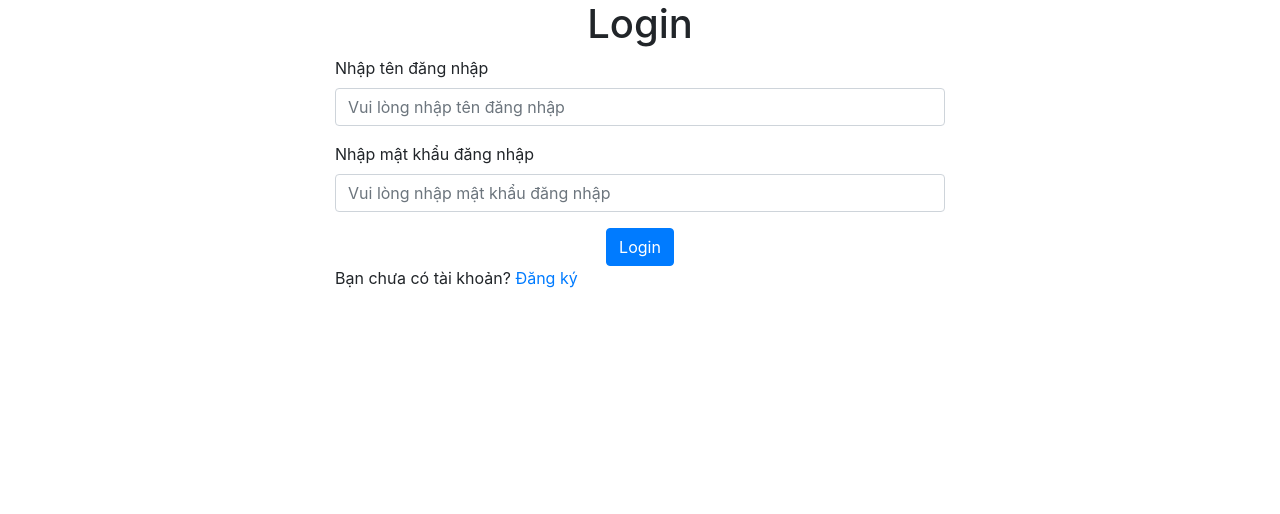
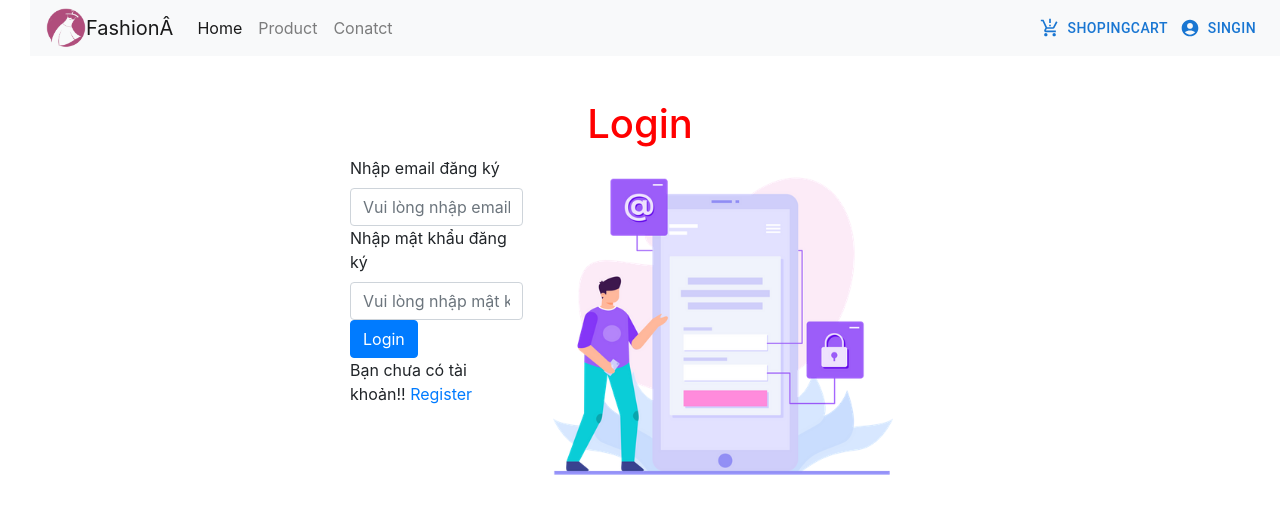
Before and after one commit to duongCute123/TMDT_BanShirt, a React (Create React App) app: page /login in a window 1280 px wide. Shown: the top 514 px of the page. Built offline with nearby package versions, Linux system fonts and the light colour scheme.

Commit message:
finish login

```diff
--- a/src/component/auth/login.jsx
+++ b/src/component/auth/login.jsx
@@ -1,45 +1,78 @@
-import { useState } from "react"
-import axios from "axios"
-import { useEffect } from "react"
+import { useEffect, useState } from "react"
 import { Link } from "react-router-dom"
+import Menu from "../menu/menu"
+import { useNavigate } from "react-router-dom"
+import { auth } from "../configfirebase/config"
+import imagelogin from "../../image.modue/login-3305943-2757111.png"
 const Login = () => {
     const list = {
-        ussername: "",
-        password: ""
+        email: "",
+        password: "",
     }
-    const [forms, setForms] = useState(list)
-    const { ussername, password } = forms
+    const [forms, setForm] = useState(list)
+    const { email, password } = forms
     const layTT = (e) => {
         const { name, value } = e.target
-        setForms({ ...forms, [name]: value })
+        setForm({ ...forms, [name]: value })
     }
-    const hangdSubmit = (e) => {
+    const navigation=useNavigate()
+    // useEffect(()=>{
+    //     const unsubscribe=auth.onAuthStateChanged((authUser)=>{
+    //         console.log(authUser);
+    //         if (authUser) {
+    //             navigation("/")
+    //         }
+    //     })
+    //     return unsubscribe
+    // },[])
+    const hangchangSubmit = (e) => {
         e.preventDefault()
+        auth.signInWithEmailAndPassword(forms)
+            .then(
+                navigation("/")
+            )
+            .catch(err => console.log(err))
     }
     return (
-        <div className="login container-fluid col-sm-6">
-            <div className="login-form">
+        <div className="container-fluid">
+            <div col-sm-12>
+                <Menu />
+            </div>
+            <div className="col-sm-12" style={{ marginTop: "100px" }}>
+                <div className="register container-fluid col-sm-6" style={{
+                    alignItems: "center"
+                }}>
                     <h1 style={{
-                    textAlign: "center"
+                        textAlign: "center",
+                        color: "red"
                     }}>Login</h1>
+                    <div className="row">
+                        <div className="register-form col-sm-4">
+
                             <form action="" method="post">
-                    <div className="form-group">
-                        <label htmlFor="">Nhập tên đăng nhập</label>
-                        <input type="text" name="ussername" value={ussername} placeholder="Vui lòng nhập tên đăng nhập" onChange={layTT} className="form-control" id="" />
+                                <div className="from-group">
+                                    <label htmlFor="">Nhập email đăng ký</label>
+                                    <input type="text" className="form-control" name="email" value={email} placeholder="Vui lòng nhập email đăng ký" onChange={layTT} id="" />
                                 </div>
-                    <div className="form-group">
-                        <label htmlFor="">Nhập mật khẩu đăng nhập</label>
-                        <input type="text" name="password" value={password} placeholder="Vui lòng nhập mật khẩu đăng nhập" onChange={layTT} className="form-control" id="" />
+                                <div className="from-group">
+                                    <label htmlFor="">Nhập mật khẩu đăng ký</label>
+                                    <input type="text" className="form-control" name="password" value={password} placeholder="Vui lòng nhập mật khẩu đăng ký" onChange={layTT} id="" />
                                 </div>
-                    <div className="col-sm-12" style={{
-                        textAlign:"center"
-                    }}>
-                        <input type="submit" className="btn btn-primary" value="Login" onClick={hangdSubmit} />
+
+                                <div className="regiter-login">
+                                    <input type="submit" value="Login" onClick={hangchangSubmit} className="btn btn-primary" />
                                 </div>
                             </form>
+                            <div className="register-lo">
+                                <p>Bạn chưa có tài khoản!! <Link to={"/register"}>Register</Link></p>
                             </div>
-            <div className="login-register">
-                <p>Bạn chưa có tài khoản? <Link to={"/register"}>Đăng ký</Link></p>
+                        </div>
+                        <div className="image-form col-sm-4">
+                            <img width={"340px"} src={imagelogin} alt="duong" />
+                        </div>
+                    </div>
+
+                </div>
             </div>
         </div>
     )
--- a/src/component/auth/register.jsx
+++ b/src/component/auth/register.jsx
@@ -1,51 +1,53 @@
 import { useState } from "react"
 import { Link } from "react-router-dom"
+import Menu from "../menu/menu"
+import { auth } from "../configfirebase/config"
 import imagelogin from "../../image.modue/login-3305943-2757111.png"
 const Register = () => {
     const list = {
-        fullname: "",
-        username: "",
+        email: "",
         password: "",
-        email: ""
     }
     const [forms, setForm] = useState(list)
-    const { fullname, username, password, email } = forms
+    const { email, password } = forms
     const layTT = (e) => {
         const { name, value } = e.target
         setForm({ ...forms, [name]: value })
     }
     const hangchangSubmit = (e) => {
         e.preventDefault()
+        auth
+        .createUserWithEmailAndPassword(email, password)
+        .catch((error) => alert(error.message));
     }
     return (
+        <div className="container-fluid">
+            <div col-sm-12>
+                <Menu />
+            </div>
+            <div className="col-sm-12" style={{marginTop:"100px"}}>
                 <div className="register container-fluid col-sm-6" style={{
-            alignItems:"center"
+                    alignItems: "center"
                 }}>
-            <div className="row">
-                <div className="register-form col-sm-4">
                     <h1 style={{
                         textAlign: "center",
                         color: "red"
                     }}>Register</h1>
+                    <div className="row">
+                        <div className="register-form col-sm-4">
+
                             <form action="" method="post">
                                 <div className="from-group">
-                            <label htmlFor="">Nhập họ và tên của bạn</label>
-                            <input type="text" className="form-control" name="fullname" value={fullname} onChange={layTT} placeholder="Vui lòng nhập họ và tên ban" id="" />
-                        </div>
-                        <div className="from-group">
-                            <label htmlFor="">Nhập tên tài khoản</label>
-                            <input type="text" className="form-control" name="username" value={username} onChange={layTT} placeholder="Vui lòng nhập tên đăng nhập" id="" />
+                                    <label htmlFor="">Nhập email đăng ký</label>
+                                    <input type="text" className="form-control" name="email" value={email} placeholder="Vui lòng nhập email đăng ký" onChange={layTT} id="" />
                                 </div>
                                 <div className="from-group">
                                     <label htmlFor="">Nhập mật khẩu đăng ký</label>
                                     <input type="text" className="form-control" name="password" value={password} placeholder="Vui lòng nhập mật khẩu đăng ký" onChange={layTT} id="" />
                                 </div>
-                        <div className="from-group">
-                            <label htmlFor="">Nhập email đăng ký</label>
-                            <input type="text" className="form-control" name="email" value={email} placeholder="Vui lòng nhập email đăng ký" onChange={layTT} id="" />
-                        </div>
+
                                 <div className="regiter-login">
-                            <input type="submit" value="Register" className="btn btn-primary" />
+                                    <input type="submit" value="Register" onClick={hangchangSubmit} className="btn btn-primary" />
                                 </div>
                             </form>
                             <div className="register-lo">
@@ -58,6 +60,8 @@ const Register = () => {
                     </div>
 
                 </div>
+            </div>
+        </div>
     )
 }
 export default Register
--- a/src/component/configfirebase/config.jsx
+++ b/src/component/configfirebase/config.jsx
@@ -1,11 +1,8 @@
-// Import the functions you need from the SDKs you need
-import { initializeApp } from "firebase/app";
-import { getAnalytics } from "firebase/analytics";
-// TODO: Add SDKs for Firebase products that you want to use
-// https://firebase.google.com/docs/web/setup#available-libraries
 
-// Your web app's Firebase configuration
-// For Firebase JS SDK v7.20.0 and later, measurementId is optional
+import firebase from 'firebase/compat/app'
+import 'firebase/compat/auth'
+import 'firebase/compat/firestore'
+import { initializeApp } from "firebase/compat/app";
 const firebaseConfig = {
     apiKey: "AIzaSyDyHh6j7KsrFWXOhBQ9nW1qroznccLdpFg",
     authDomain: "reactjs-207e4.firebaseapp.com",
@@ -15,7 +12,15 @@ const firebaseConfig = {
     appId: "1:805800211091:web:8317c89d6ac31ffdf65366",
     measurementId: "G-8X8V1K2SFF"
 };
+let app;
 
-// Initialize Firebase
-const app = initializeApp(firebaseConfig);
-const analytics = getAnalytics(app);
+if (firebase.apps.length === 0) {
+    app = firebase.initializeApp(firebaseConfig);
+} else {
+    app = firebase.app();
+}
+
+const db = app.firestore();
+const auth = firebase.auth();
+
+export { db, auth };
```
Lines whose indentation alone changed are shown as unchanged.
